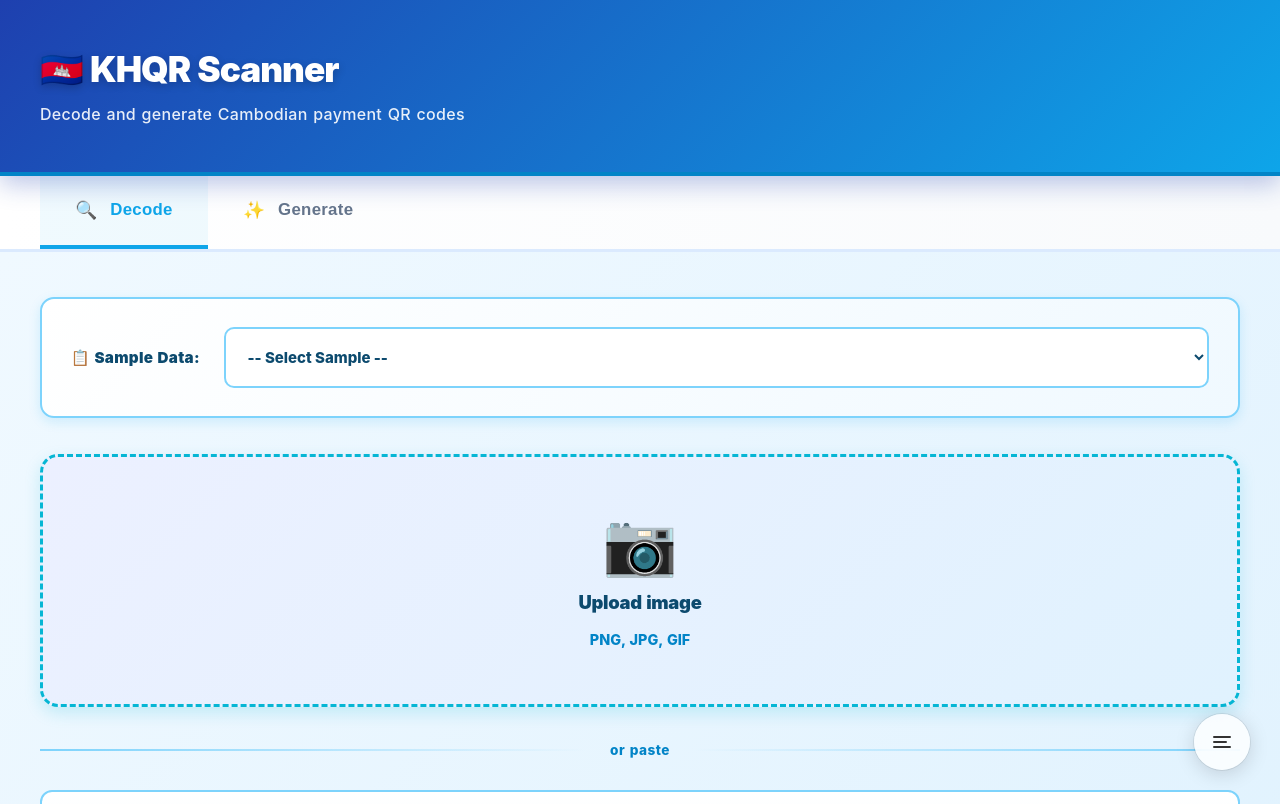
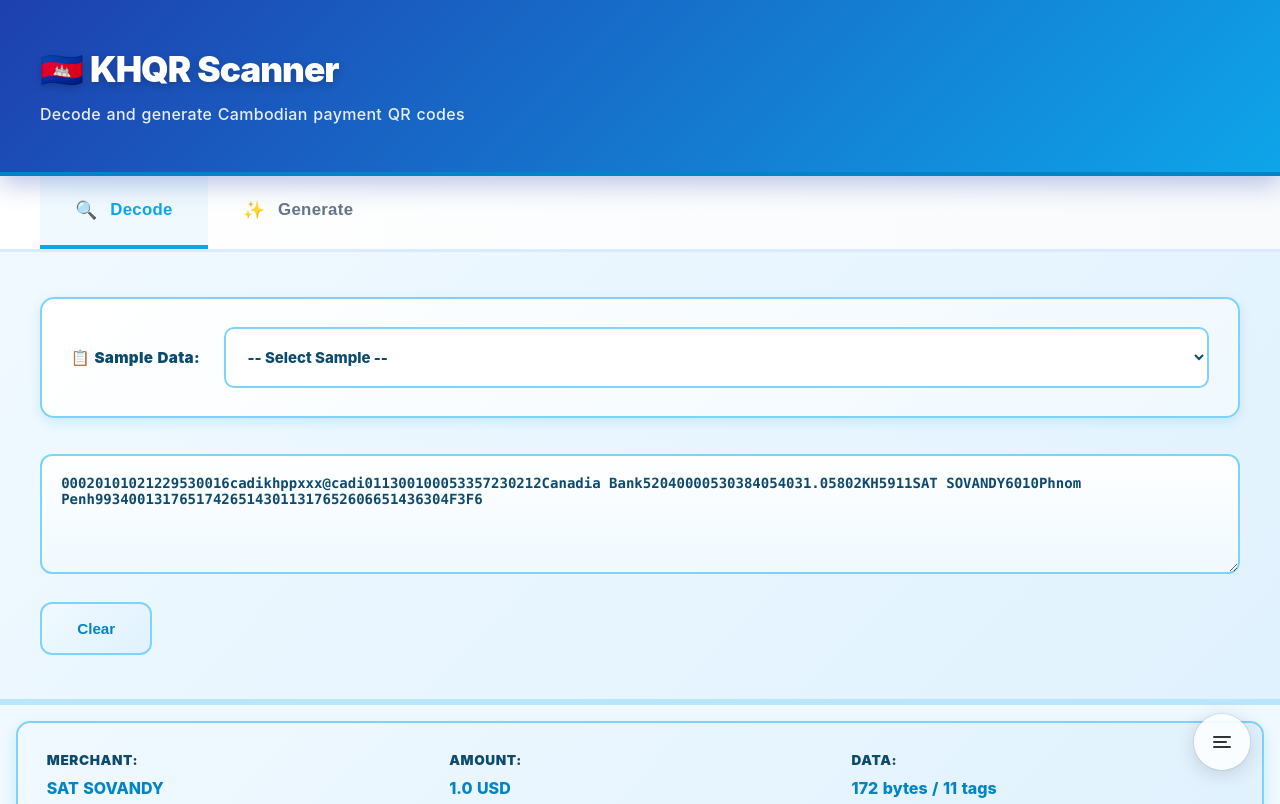
Before and after one commit to ousachea/App, a Nuxt app: page / in a window 1280 px wide. Shown: the top 804 px of the page. Built offline with nearby package versions, Linux system fonts and the light colour scheme.

Commit message:
update QR

```diff
--- a/pages/index.vue
+++ b/pages/index.vue
@@ -33,19 +33,6 @@
             </select>
           </div>
 
-          <label class="upload-zone">
-            <input type="file" @change="decodeQR" accept="image/*" class="file-input" />
-            <div class="upload-content">
-              <span class="upload-icon">📷</span>
-              <span class="upload-text">Upload image</span>
-              <span class="upload-hint">PNG, JPG, GIF</span>
-            </div>
-          </label>
-
-          <div class="divider">
-            <span>or paste</span>
-          </div>
-
           <textarea v-model="manualQRInput" placeholder="Paste QR code data..." class="input-field"></textarea>
 
           <div class="action-buttons">
@@ -115,9 +102,14 @@
               <option v-for="bank in cambodianBanks" :key="bank" :value="bank">{{ bank }}</option>
             </select>
           </div>
-          <button @click="updateMerchantData" class="btn btn-primary" style="margin-top: 1rem;">
-            ✅ Update & Regenerate QR
-          </button>
+          <div class="edit-actions">
+            <button @click="updateMerchantData" class="btn btn-primary edit-update-btn">
+              🔐 Update & Encrypt Checksum (CRC-16/IBM-3740)
+            </button>
+            <button @click="toggleEditMode" class="btn btn-secondary edit-cancel-btn">
+              ❌ Cancel
+            </button>
+          </div>
         </div>
 
         <div class="tlv-tree">
@@ -592,23 +584,6 @@ export default {
     },
   },
   methods: {
-    async decodeQR(event) {
-      const file = event.target.files[0];
-      if (!file) return;
-      const reader = new FileReader();
-      reader.onload = async (e) => {
-        try {
-          const result = await QrScanner.scanImage(e.target.result);
-          this.processQRResult(result);
-        } catch {
-          this.qrResult = 'Could not decode QR code';
-          this.headerInfo = {};
-          this.parsedTLV = {};
-        }
-      };
-      reader.readAsDataURL(file);
-    },
-
     decodeManualQR() {
       if (this.manualQRInput.trim()) {
         this.processQRResult(this.manualQRInput.trim());
@@ -874,13 +849,29 @@ export default {
       // Remove old checksum (Tag 63)
       updatedResult = updatedResult.replace(/63\d{2}[A-F0-9a-f]{4}$/, '');
 
-      // Calculate and add new checksum
+      // Calculate and add new checksum using CRC-16/IBM-3740
       const newChecksum = this.calculateCRC16(updatedResult);
       updatedResult = updatedResult + '63' + '04' + newChecksum;
 
       this.manualQRInput = updatedResult;
       this.processQRResult(updatedResult);
       this.editMode = false;
+
+      // Show success notification
+      this.showNotification('✅ Data updated! Checksum encrypted with CRC-16/IBM-3740', 'success');
+    },
+
+    showNotification(message, type = 'info') {
+      // Create and show notification (can be enhanced with a proper toast library)
+      const notification = document.createElement('div');
+      notification.className = `notification notification-${type}`;
+      notification.textContent = message;
+      document.body.appendChild(notification);
+
+      setTimeout(() => {
+        notification.style.opacity = '0';
+        setTimeout(() => notification.remove(), 300);
+      }, 3000);
     },
 
     getMerchantTypeDescription(code) {
@@ -1156,6 +1147,7 @@ export default {
   border-radius: 14px;
   margin-bottom: 2rem;
   box-shadow: 0 6px 16px rgba(14, 165, 233, 0.18);
+  animation: slideUpIn 0.5s ease;
 }
 
 .summary-item {
@@ -1397,77 +1389,6 @@ export default {
   box-shadow: 0 0 0 2px rgba(0, 0, 0, 0.1);
 }
 
-.upload-zone {
-  display: block;
-  border: 3px dashed #06b6d4;
-  border-radius: 18px;
-  padding: 3.5rem 2.5rem;
-  text-align: center;
-  cursor: pointer;
-  transition: all 0.3s ease;
-  background: linear-gradient(135deg, #ecf0ff 0%, #e0f2fe 100%);
-  margin-bottom: 2.2rem;
-  box-shadow: 0 6px 16px rgba(6, 182, 212, 0.18);
-}
-
-.upload-zone:hover {
-  border-color: #0891b2;
-  background: linear-gradient(135deg, #ffffff 0%, #f0f9ff 100%);
-  box-shadow: 0 10px 24px rgba(6, 182, 212, 0.3);
-  transform: translateY(-3px);
-}
-
-.file-input {
-  display: none;
-}
-
-.upload-content {
-  display: flex;
-  flex-direction: column;
-  gap: 1.1rem;
-}
-
-.upload-icon {
-  font-size: 3.8rem;
-  line-height: 1;
-}
-
-.upload-text {
-  font-size: 1.15rem;
-  font-weight: 900;
-  color: #0c4a6e;
-  letter-spacing: -0.3px;
-}
-
-.upload-hint {
-  font-size: 0.9rem;
-  color: #0284c7;
-  font-weight: 800;
-}
-
-.divider {
-  display: flex;
-  align-items: center;
-  gap: 1.5rem;
-  margin: 2rem 0;
-  color: #0284c7;
-  font-size: 0.85rem;
-  font-weight: 800;
-  letter-spacing: 0.5px;
-}
-
-.divider::before,
-.divider::after {
-  content: '';
-  flex: 1;
-  height: 2px;
-  background: linear-gradient(to right, #7dd3fc, transparent);
-}
-
-.divider::after {
-  background: linear-gradient(to left, #7dd3fc, transparent);
-}
-
 .input-field {
   width: 100%;
   height: 120px;
@@ -1590,7 +1511,7 @@ export default {
   border-radius: 16px;
   padding: 2.4rem;
   margin-bottom: 2.2rem;
-  animation: slideDown 0.3s ease;
+  animation: slideDown 0.4s ease;
   box-shadow: 0 8px 20px rgba(14, 165, 233, 0.2);
 }
 
@@ -1636,6 +1557,42 @@ export default {
 
 .edit-input::placeholder {
   color: #7dd3fc;
+}
+
+.edit-actions {
+  display: flex;
+  gap: 1.2rem;
+  margin-top: 2rem;
+  padding-top: 1.5rem;
+  border-top: 2px solid rgba(14, 165, 233, 0.2);
+}
+
+.edit-update-btn {
+  flex: 1;
+  background: linear-gradient(135deg, #0284c7 0%, #06b6d4 100%);
+  color: white;
+  box-shadow: 0 4px 12px rgba(14, 165, 233, 0.3);
+  font-weight: 900;
+  font-size: 0.95rem;
+  padding: 1.1rem 2.2rem;
+}
+
+.edit-update-btn:hover {
+  background: linear-gradient(135deg, #0369a1 0%, #0891b2 100%);
+  box-shadow: 0 8px 20px rgba(14, 165, 233, 0.4);
+  transform: translateY(-3px);
+}
+
+.edit-cancel-btn {
+  background: linear-gradient(135deg, #f0f9ff 0%, #e0f2fe 100%);
+  color: #0284c7;
+  border: 2px solid #7dd3fc;
+  font-weight: 900;
+}
+
+.edit-cancel-btn:hover {
+  background: linear-gradient(135deg, #e0f2fe 0%, #cffafe 100%);
+  border-color: #0284c7;
 }
 
 .edit-active {
@@ -2166,4 +2123,122 @@ export default {
   padding: 0.15rem 0.4rem;
   font-size: 0.7rem;
 }
+
+.notification {
+  position: fixed;
+  top: 30px;
+  right: 30px;
+  padding: 1.2rem 1.8rem;
+  border-radius: 12px;
+  font-weight: 800;
+  font-size: 0.95rem;
+  z-index: 9999;
+  box-shadow: 0 8px 24px rgba(0, 0, 0, 0.2);
+  animation: slideIn 0.3s ease;
+  opacity: 1;
+  transition: opacity 0.3s ease;
+}
+
+.notification-success {
+  background: linear-gradient(135deg, #dcfce7 0%, #bbf7d0 100%);
+  color: #166534;
+  border: 2px solid #22c55e;
+}
+
+.notification-info {
+  background: linear-gradient(135deg, #e0f2fe 0%, #cffafe 100%);
+  color: #0c4a6e;
+  border: 2px solid #06b6d4;
+}
+
+.notification-error {
+  background: linear-gradient(135deg, #fee2e2 0%, #fecaca 100%);
+  color: #991b1b;
+  border: 2px solid #ef4444;
+}
+
+@keyframes slideIn {
+  from {
+    transform: translateX(400px);
+    opacity: 0;
+  }
+
+  to {
+    transform: translateX(0);
+    opacity: 1;
+  }
+}
+
+/* Smooth, Non-Glitchy Animations */
+@keyframes slideUpIn {
+  from {
+    transform: translateY(20px);
+    opacity: 0;
+  }
+
+  to {
+    transform: translateY(0);
+    opacity: 1;
+  }
+}
+
+@keyframes fadeInScale {
+  from {
+    transform: scale(0.98);
+    opacity: 0;
+  }
+
+  to {
+    transform: scale(1);
+    opacity: 1;
+  }
+}
+
+@keyframes glowPulse {
+
+  0%,
+  100% {
+    box-shadow: 0 4px 12px rgba(14, 165, 233, 0.15);
+  }
+
+  50% {
+    box-shadow: 0 6px 16px rgba(14, 165, 233, 0.25);
+  }
+}
+
+@keyframes bobbing {
+
+  0%,
+  100% {
+    transform: translateY(0px);
+  }
+
+  50% {
+    transform: translateY(-6px);
+  }
+}
+
+@keyframes scaleIn {
+  from {
+    transform: scale(0.95);
+    opacity: 0;
+  }
+
+  to {
+    transform: scale(1);
+    opacity: 1;
+  }
+}
+
+@keyframes slideDown {
+  from {
+    transform: translateY(-10px);
+    opacity: 0;
+  }
+
+  to {
+    transform: translateY(0);
+    opacity: 1;
+  }
+}
 </style>
```
